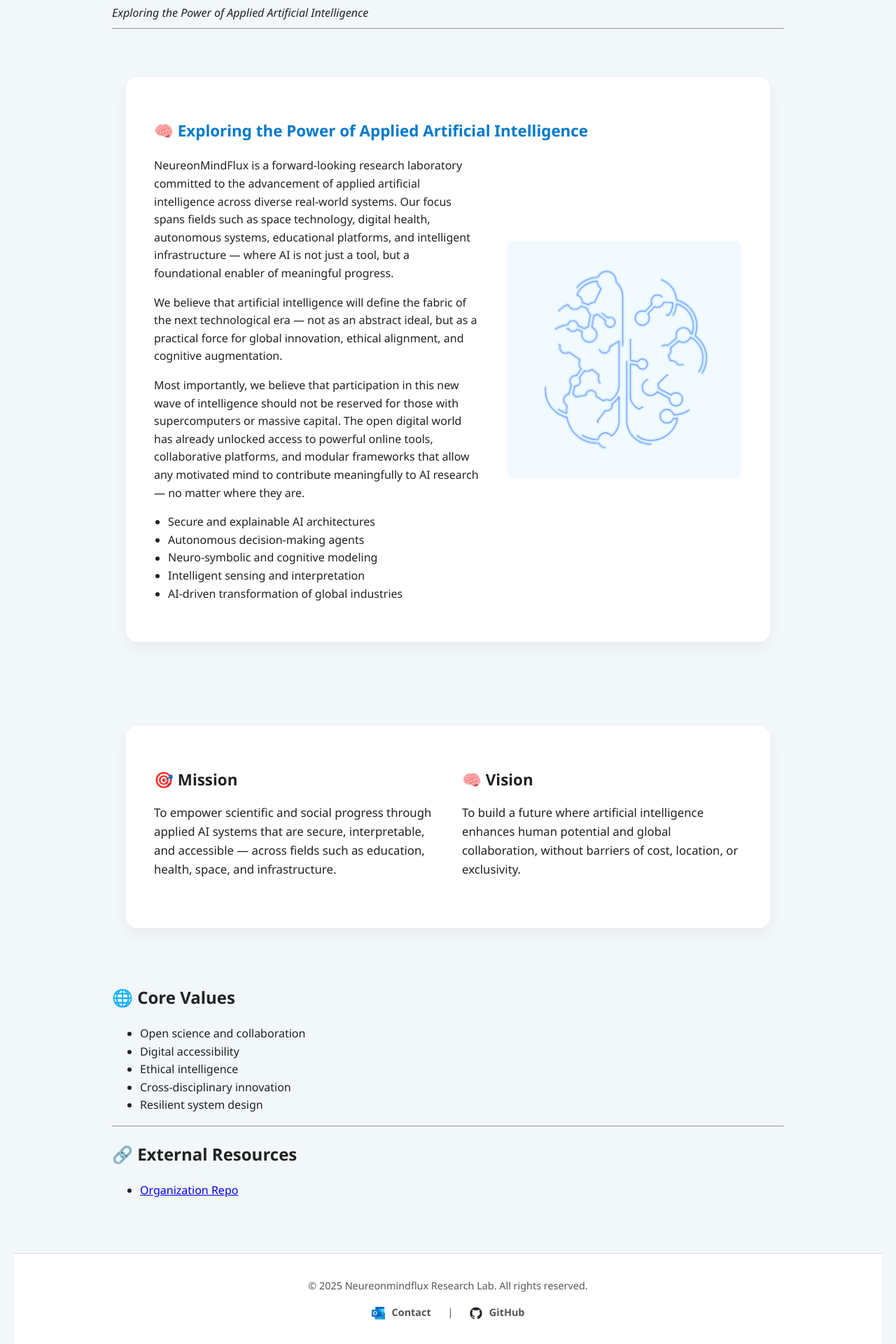
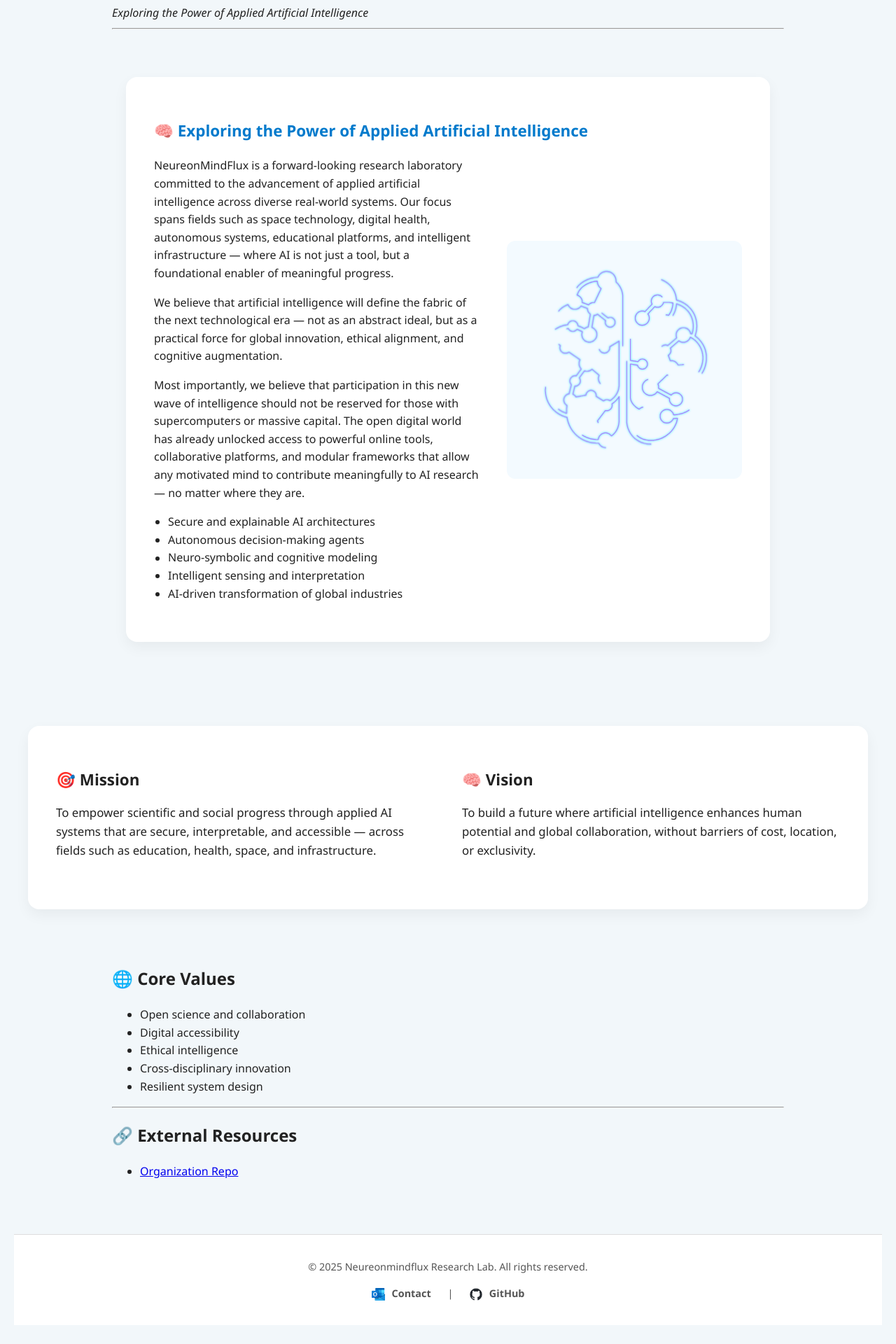
Before and after one commit to HectorMozo3110/test_main, a Jekyll site: the page built from _pages/index.md, in a window 1280 px wide. Shown: the part 782-2702 px from the top of the page at 70% size. Built offline with Jekyll 4.4.1, drawn with Linux system fonts in a browser that asks for light colours; our own code applies the rules of GitHub Pages for plain Markdown files; after the commit the page ends 2675 px from its top, so only the background shows below that.

Commit message:
Add mission and vision section with styles

```diff
--- a/assets/style.css
+++ b/assets/style.css
@@ -237,11 +237,15 @@ footer {
 }
 
 .mission-vision-section {
-  padding: 60px 20px;
+  width: 100vw;
+  margin-left: calc(-50vw + 50%);
+  padding: 60px 0;
   display: flex;
   justify-content: center;
   background-color: transparent;
+  box-sizing: border-box;
 }
+
 
 .mission-vision-container {
   background-color: #ffffff;
```
